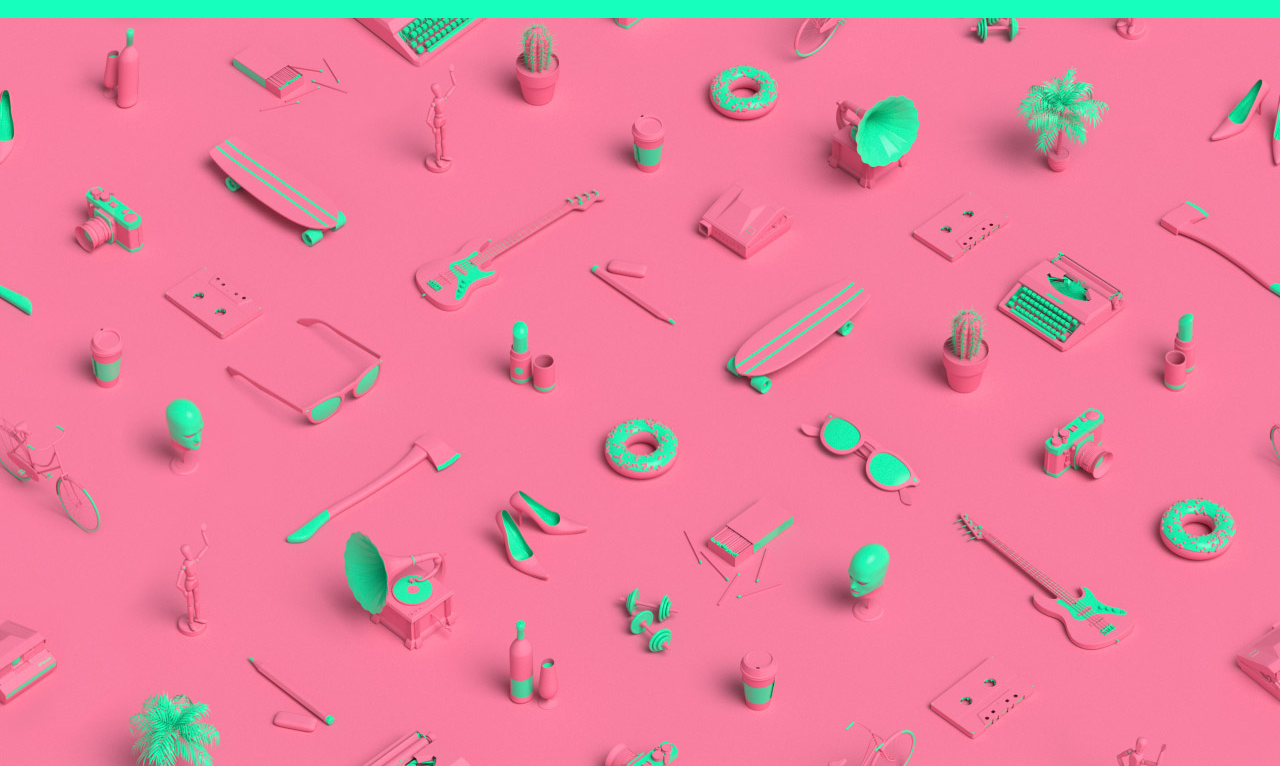
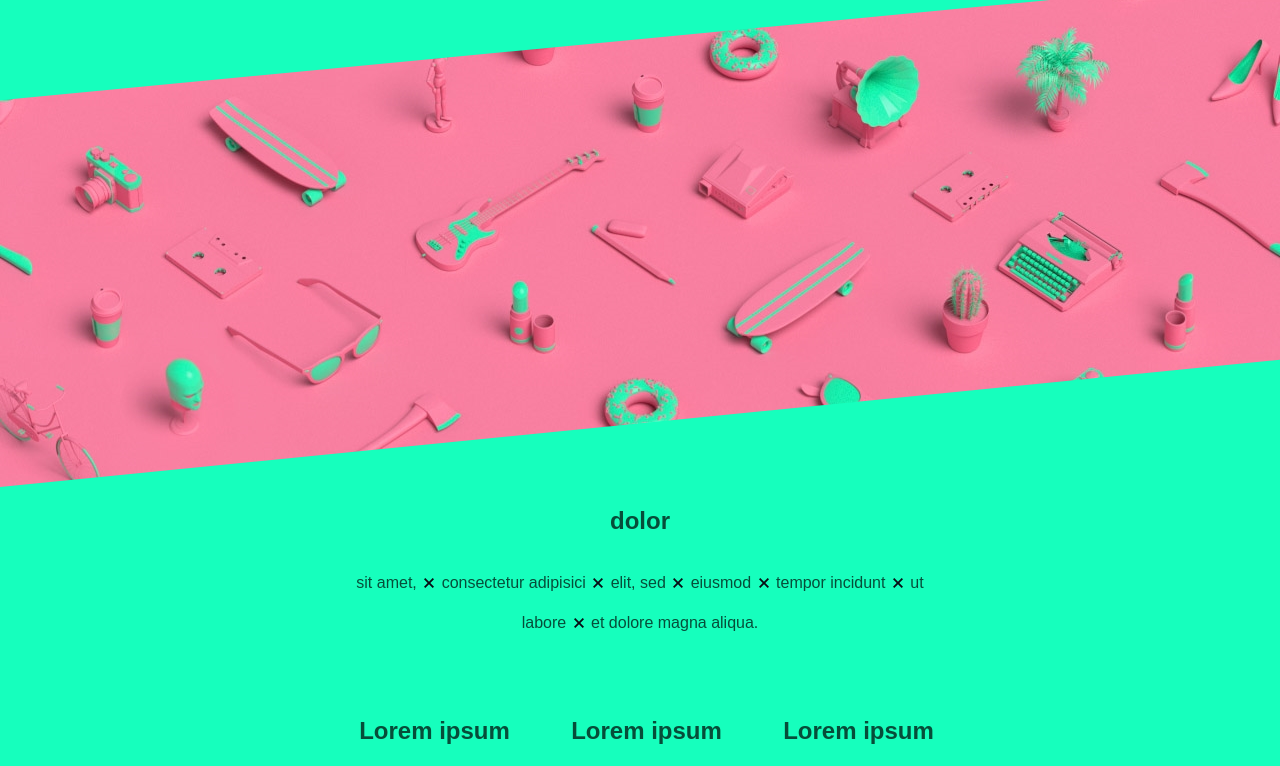
Before and after one commit to Jorgealia8/202205-W01CH05_Alejandro-Jorge, a website: page about.html in a window 1280 px wide. Shown: the part 154-920 px from the top of the page. Drawn offline with Linux system fonts and the light colour scheme.

Commit message:
Completed Body Work html and Css

```diff
--- a/about.html
+++ b/about.html
@@ -26,7 +26,7 @@
         </header>
         <article class="article">
           <img class="article__image"
-                    src="./images/about/media1.jpg"
+                    src="./images/about/media1r.jpg"
                     alt="image 3d bike"
             /></a>
             <div class="container__text">
@@ -83,7 +83,7 @@
             <div class="wrapper">
                 <section class="container wrapper__text">
                     <h2>Lorem ipsum</h2>
-                    <p class="article__item">
+                    <p class="article__item articule__item--special">
                         Lorem ipsum dolor sit amet consectetur adipisicing elit.
                         Vel officiis dolor atque corrupti possimus beatae
                         laborum eligendi distinctio? Dolor ipsam debitis eum
--- a/scss/styleabout.scss
+++ b/scss/styleabout.scss
@@ -108,11 +108,20 @@ body {
 }
 
 @media (min-width: 600px) {
-    .article__image {
-        display: block;
-        width: 100vw;
+    .article {
+        margin-top: 0;
+        &__image {
+            display: block;
+            width: 100vw;
+            position: relative;
+            z-index: 2;
+            clip-path: polygon(0 24%, 100% 0%, 100% 75%, 0% 100%);
+        }
     }
+
     .wrapper {
+        margin-left: 13px;
+        padding-right: 13px;
         display: flex;
         flex-direction: row;
         justify-content: center;
@@ -123,10 +132,24 @@ body {
             width: 200px;
         }
     }
+
     .container__item--text {
         width: 100vw;
         max-width: 600px;
         padding-left: 15px;
         padding-right: 15px;
     }
+    body {
+        margin-top: 0;
+        display: flex;
+        flex-direction: column;
+    }
+    .container__text {
+        position: relative;
+        top: 70%;
+        display: flex;
+        justify-content: center;
+        align-items: center;
+        margin-top: 0;
+    }
 }
--- a/scss/styleworks.scss
+++ b/scss/styleworks.scss
@@ -46,6 +46,7 @@ body {
 
 @media (min-width: 600px) {
     .galery {
+        margin-top: 6%;
         &__item {
             max-width: 33.33%;
             margin: 0;
@@ -63,6 +64,8 @@ body {
             display: flex;
             margin: 0;
             padding: 0;
+            clip-path: polygon(0 32%, 100% 0%, 100% 68%, 0% 100%);
+            margin-top: -10.5%;
         }
     }
 }
```
Also changed, not shown: css/styleabout.css, css/styleworks.css, images/about/media1r.jpg (added).
